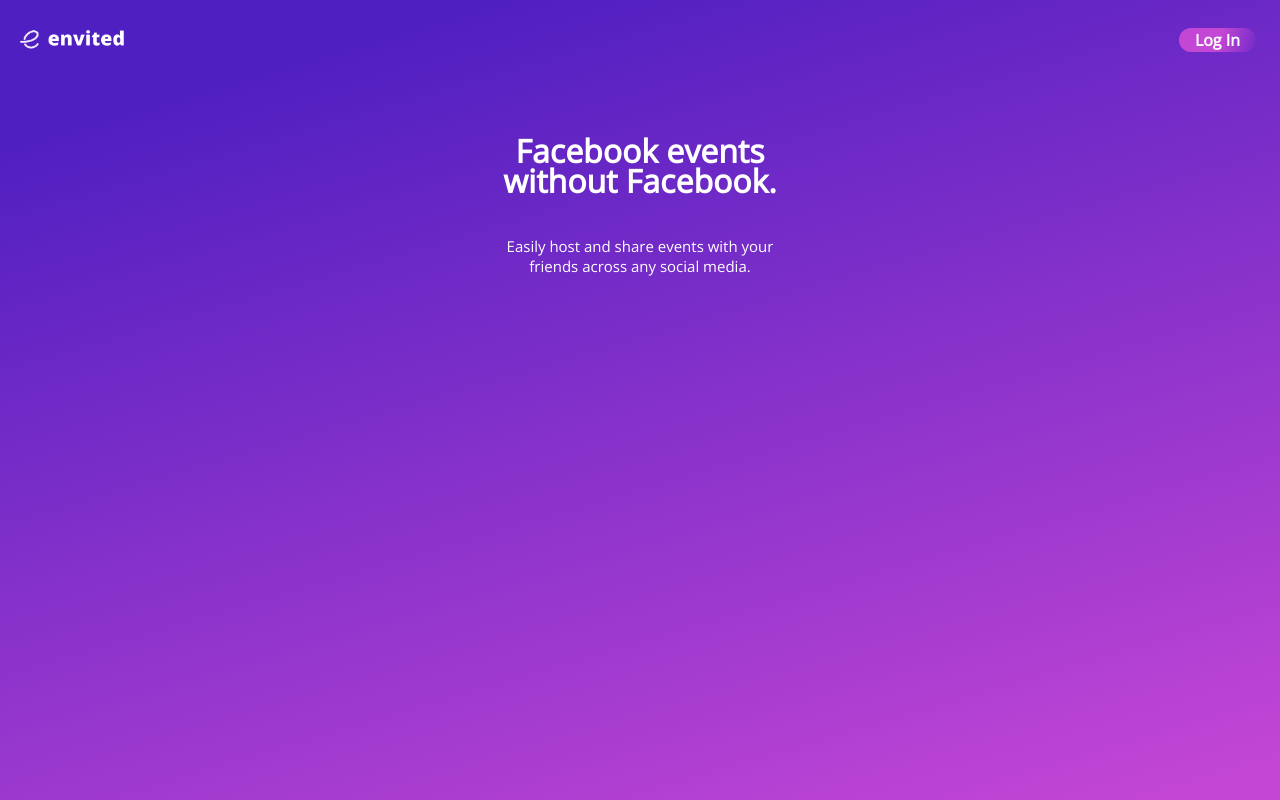
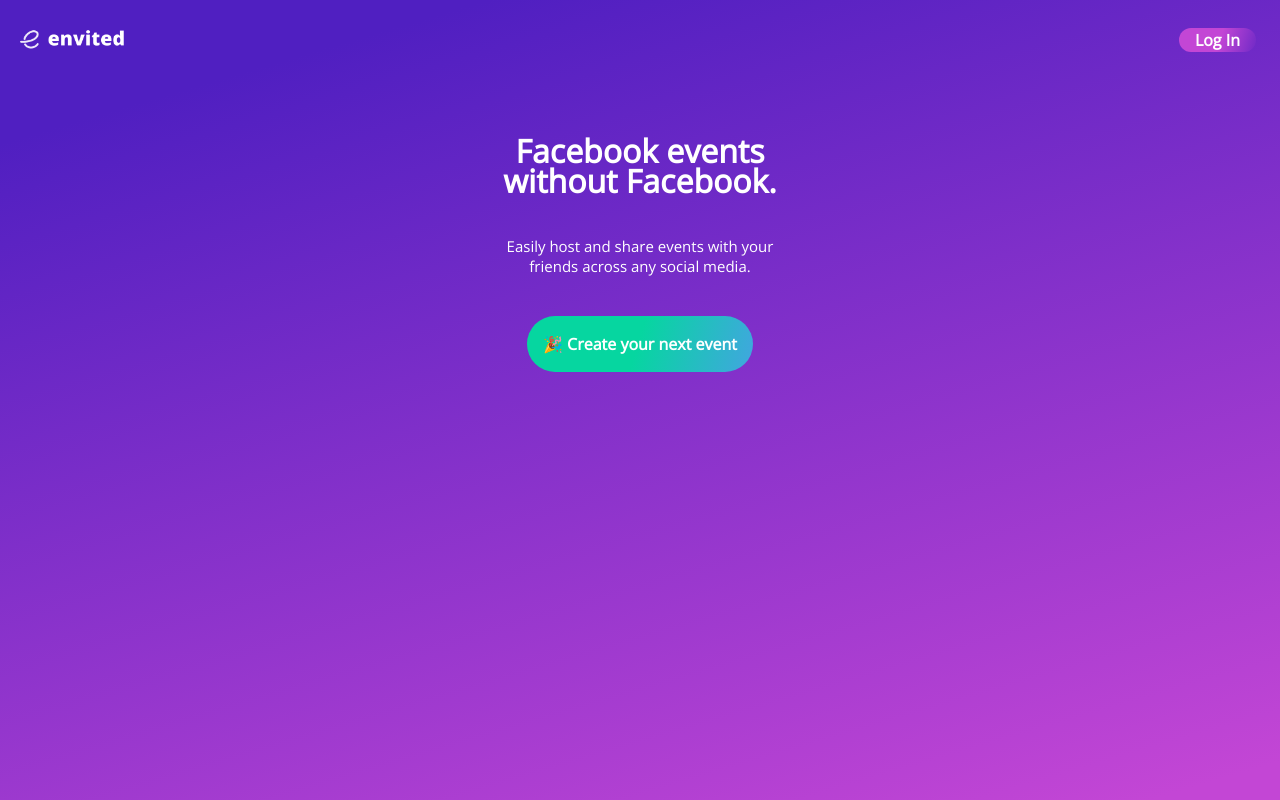
Before and after one commit to Sceptimis/envited-ta, a React (Create React App) app: page / in a window 1280 px wide. Built offline with nearby package versions, Linux system fonts and the light colour scheme.

Commit message:
Add create event button to landing page

```diff
--- a/src/pages/Landing/Landing.jsx
+++ b/src/pages/Landing/Landing.jsx
@@ -1,6 +1,8 @@
+import { Link } from 'react-router-dom';
 import styles from './Landing.module.scss'
 import Background from "../../components/Background/Background";
 import NavBar from "../../components/NavBar/NavBar";
+import RoundedButton from '../../components/RoundedButton/RoundedButton';
 
 function Landing() {
   return (
@@ -19,6 +21,11 @@
           friends across any social media.
         </h2>
       </div>
+      <div className={styles.createEventContent}>
+        <Link to="/create">
+          <RoundedButton className={styles.createEventButton} text="🎉 Create your next event" />
+        </Link>
+      </div>
     </>
   );
 }
--- a/src/pages/Landing/Landing.module.scss
+++ b/src/pages/Landing/Landing.module.scss
@@ -1,3 +1,7 @@
+a { // React Router's <Link> tag use <a> tags.
+    text-decoration: none;
+}
+
 .textContent {
     margin-top: 7vh;
     align-items: center;
@@ -19,3 +23,16 @@
     line-height: 20px;
     color: white;
 }
+
+.createEventContent {
+    margin-top: 5vh;
+    display: flex;
+    justify-content: center;
+    align-items: center;
+}
+
+.createEventButton { // !important allows for overriding RoundedButton's preset CSS.
+    padding: 1rem !important;
+    font-weight: 700 !important;
+    background: linear-gradient(107.04deg, #06D6A0 48.99%, #5794F7 118.32%) !important;
+}
```
